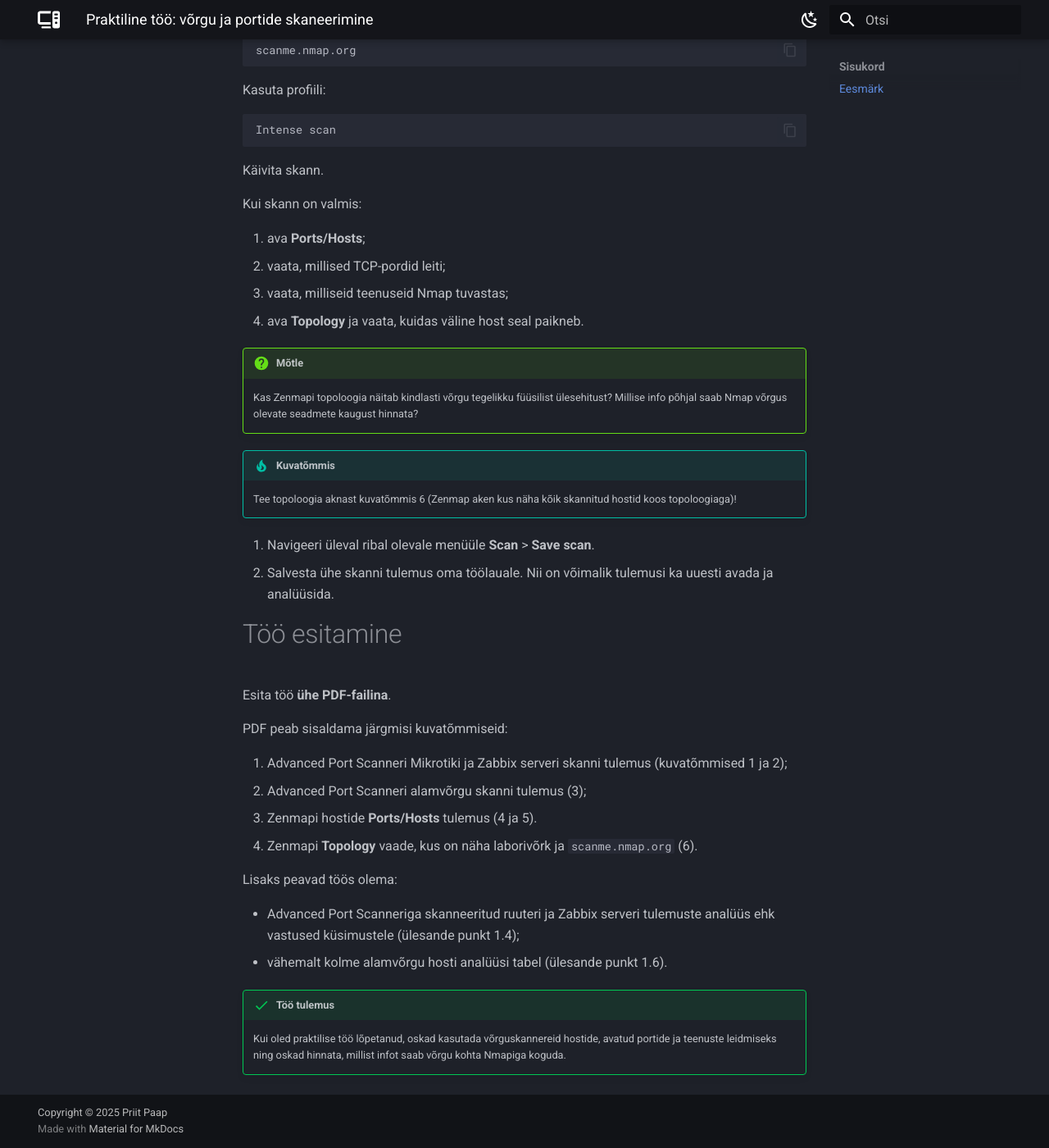
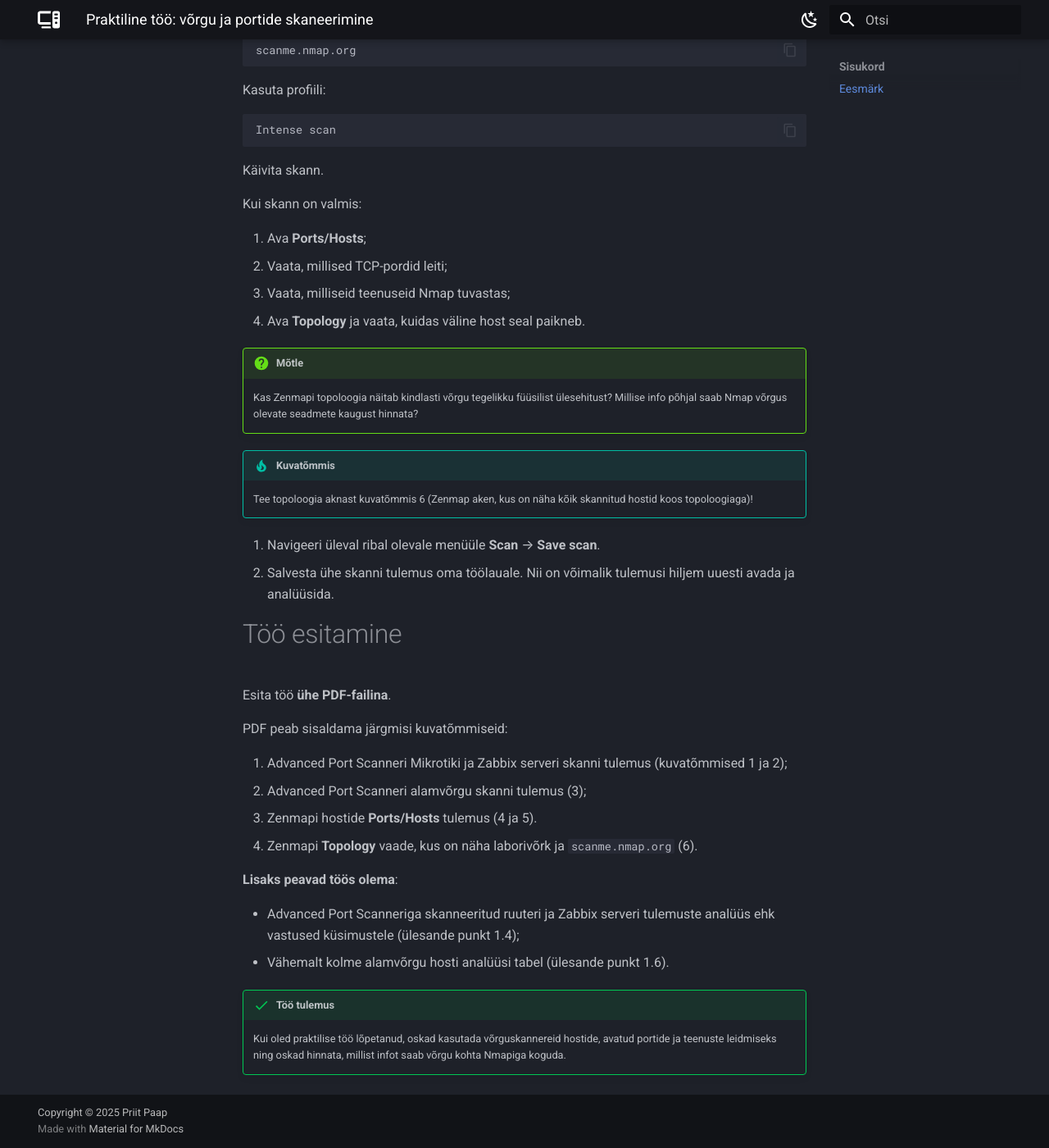
Before and after one commit to priitpaap/priitpaap.github.io, an MkDocs documentation site: the page built from docs/mitmesugust/vorgu-skaneerimise-tooriistad.md, in a window 1280 px wide and 1400 px high, scrolled down 8447 px. Shown: the whole window at 82% size. Built offline with MkDocs 1.6.1 and Material for MkDocs 9.7.7, drawn with Linux system fonts in a browser that asks for light colours; some of the changed text lies outside the part shown.

Commit message:
Uuendatud vorgu-skaneerimise-tooriistad.md

```diff
--- a/docs/mitmesugust/vorgu-skaneerimise-tooriistad.md
+++ b/docs/mitmesugust/vorgu-skaneerimise-tooriistad.md
@@ -35,7 +35,7 @@
 
 ## 1.1. Advanced Port Scanneri paigaldamine
 
-Kasuta ülesande sooritamiseks mõnda kooli laborikeskkonnas olevat Windowsi virtuaalmasinat, mis asub "Internet" võrgukaardiga võrgus (näiteks PRTG labori masin). Sobiva VM-i puudumisel tuleb see paigaldada.
+Kasuta ülesande sooritamiseks mõnda kooli laborikeskkonnas olevat **Windowsi virtuaalmasinat**, mis asub **"Internet"** võrgukaardiga võrgus (näiteks PRTG labori masin). Sobiva VM-i puudumisel tuleb see paigaldada.
 
 !!! warning "Microsoft Defender SmartScreeni hoiatus"
 
@@ -57,8 +57,8 @@
 
 Selles osas skaneerid kahte enda laborikeskkonnas olevat seadet, mille lõid Zabbixi laboris:
 
--   MikroTik ruuterit (ükskõik millist enda varem loodud Mikrotik ruuterit);
--   Zabbix serverit.
+-   **MikroTik ruuterit** (ükskõik millist enda varem loodud Mikrotik ruuterit);
+-   **Zabbix serverit**.
 
 Tee nii:
 
@@ -102,8 +102,7 @@
 - **Operating system:** Näitab, mis operatsioonisüsteem masina peal jookseb.
 - **MAC:** Näitab skannitud masina MAC-aadressi.
 - **Manufacturer:** Näitab skannitud masina tootjat (pole alati täpne).
-- **Service:** siit näeb ära, mis pordid skannitud masinal lahti on ja mille jaoks neid kasutatakse.
-Antud masinal on näha, et avatud on pordid 22, 80, 443 ja 623. Pordi numbrite järgi on võimalik leida ka infot internetist, isegi kui kirjeldust pole.
+- **Service:** siit näeb ära, mis pordid skannitud masinal lahti on ja mille jaoks neid kasutatakse. Antud masinal on näha, et avatud on pordid 22, 80, 443 ja 623. Pordi numbrite järgi on võimalik leida ka infot internetist, isegi kui kirjeldust pole.
 
 
 !!! info "Operatsioonisüsteemi tuvastamine"
@@ -252,11 +251,11 @@
 
 Kui skann on lõppenud:
 
-1.  vaata vasakul **Hosts** nimekirja;
-2.  vali erinevaid hoste;
-3.  ava **Ports/Hosts**;
-4.  võrdle avatud porte ja teenuseid;
-5.  vaata, kas Nmap suutis tuvastada seadmete operatsioonisüsteeme.
+1.  Vaata vasakul **Hosts** nimekirja;
+2.  Vali erinevaid hoste;
+3.  Ava **Ports/Hosts**;
+4.  Võrdle avatud porte ja teenuseid;
+5.  Vaata, kas Nmap suutis tuvastada seadmete operatsioonisüsteeme.
 
 ## 2.4. Võrgu topoloogia
 
@@ -298,10 +297,10 @@
 
 Kui skann on valmis:
 
-1.  ava **Ports/Hosts**;
-2.  vaata, millised TCP-pordid leiti;
-3.  vaata, milliseid teenuseid Nmap tuvastas;
-4.  ava **Topology** ja vaata, kuidas väline host seal paikneb.
+1.  Ava **Ports/Hosts**;
+2.  Vaata, millised TCP-pordid leiti;
+3.  Vaata, milliseid teenuseid Nmap tuvastas;
+4.  Ava **Topology** ja vaata, kuidas väline host seal paikneb.
 
 !!! question "Mõtle"
 
@@ -309,10 +308,10 @@
 
 !!! tip "Kuvatõmmis"
 
-    Tee topoloogia aknast kuvatõmmis 6 (Zenmap aken kus näha kõik skannitud hostid koos topoloogiaga)!
+    Tee topoloogia aknast kuvatõmmis 6 (Zenmap aken, kus on näha kõik skannitud hostid koos topoloogiaga)!
 
-1. Navigeeri üleval ribal olevale menüüle **Scan** > **Save scan**.
-2. Salvesta ühe skanni tulemus oma töölauale. Nii on võimalik tulemusi ka uuesti avada ja analüüsida.
+1. Navigeeri üleval ribal olevale menüüle **Scan** → **Save scan**.
+2. Salvesta ühe skanni tulemus oma töölauale. Nii on võimalik tulemusi hiljem uuesti avada ja analüüsida.
 
 # Töö esitamine
 
@@ -326,10 +325,10 @@
 4.  Zenmapi **Topology** vaade, kus on näha laborivõrk ja
     `scanme.nmap.org` (6).
 
-Lisaks peavad töös olema:
+**Lisaks peavad töös olema**:
 
 -   Advanced Port Scanneriga skanneeritud ruuteri ja Zabbix serveri tulemuste analüüs ehk vastused küsimustele (ülesande punkt 1.4);
--   vähemalt kolme alamvõrgu hosti analüüsi tabel (ülesande punkt 1.6).
+-   Vähemalt kolme alamvõrgu hosti analüüsi tabel (ülesande punkt 1.6).
 
 !!! success "Töö tulemus"
 
```
